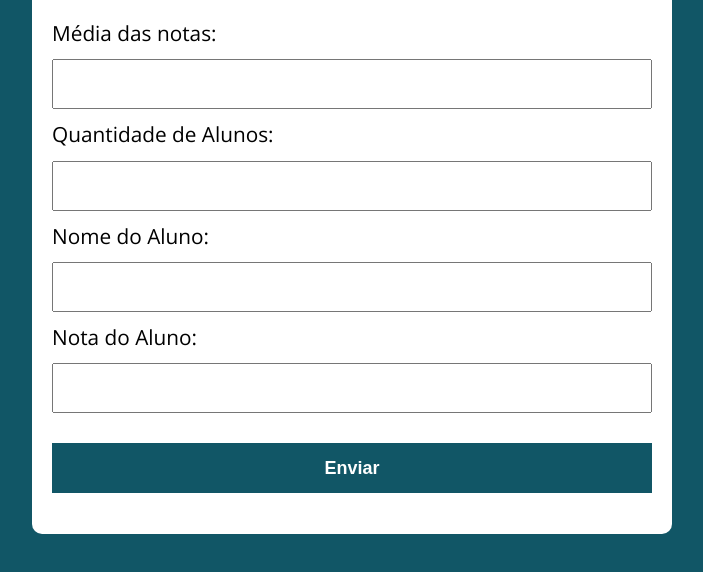
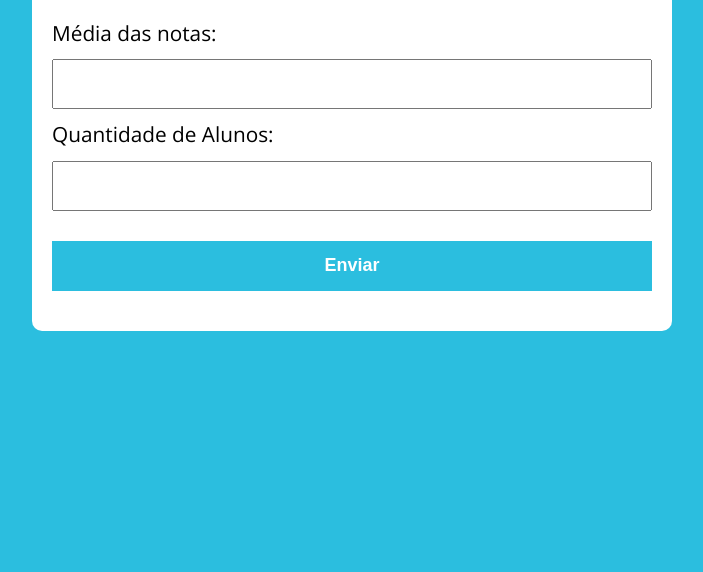
Before and after one commit to FrugoniMatheus/gerenciarNotas, a plain HTML site: page index.html in a window 1280 px wide. Shown: the part 218-790 px from the top of the page, without its empty margins (288-991 px from the left). Drawn offline with nearby package versions, Linux system fonts and the light colour scheme.

Commit message:
Update Exibição de dados de quem passou ou não

```diff
--- a/assets/css/style.css
+++ b/assets/css/style.css
@@ -1,6 +1,6 @@
 @import url('https://fonts.googleapis.com/css?family=Open+Sans:400,700&display=swap');
 :root {
-  --primary-color: rgb(17, 86, 102);
+  --primary-color: rgb(43, 190, 223);
   --primary-color-darker: rgb(9, 48, 56);
 }
 
--- a/assets/js/main.js
+++ b/assets/js/main.js
@@ -40,5 +40,5 @@ document.getElementById("submit").addEventListener("click", function(){
 
     let newParagraph = document.getElementById("new")
 
-    newParagraph.innerHTML = `<p>Os alunos que passaram foram com as notas ${ntAlunosPassaram} e aqueles que não passaram ficaram com as notas ${ntAlunosNPassaram}</p>`
+    newParagraph.innerHTML = `<p>Os alunos que passaram foram com as notas <strong>(${ntAlunosPassaram})</strong><br>Os alunos que não passaram foram com as notas <strong>(${ntAlunosNPassaram})</strong></p>`
 })
--- a/index.html
+++ b/index.html
@@ -24,13 +24,10 @@
         <input type="number" name="" id="mediaNt">
         <label for="">Quantidade de Alunos: </label>
         <input type="number" name="" id="qtAlunos">
-        <label for="">Nome do Aluno: </label>
-        <input type="text" name="" id="NmAlunos">
-        <label for="">Nota do Aluno: </label>
-        <input type="number" name="" id="NtAlunos">
         <button type="button" id="submit">Enviar</button>
       </form>
     </section>
+
 
     <p id="new"></p>
   </section>
```
